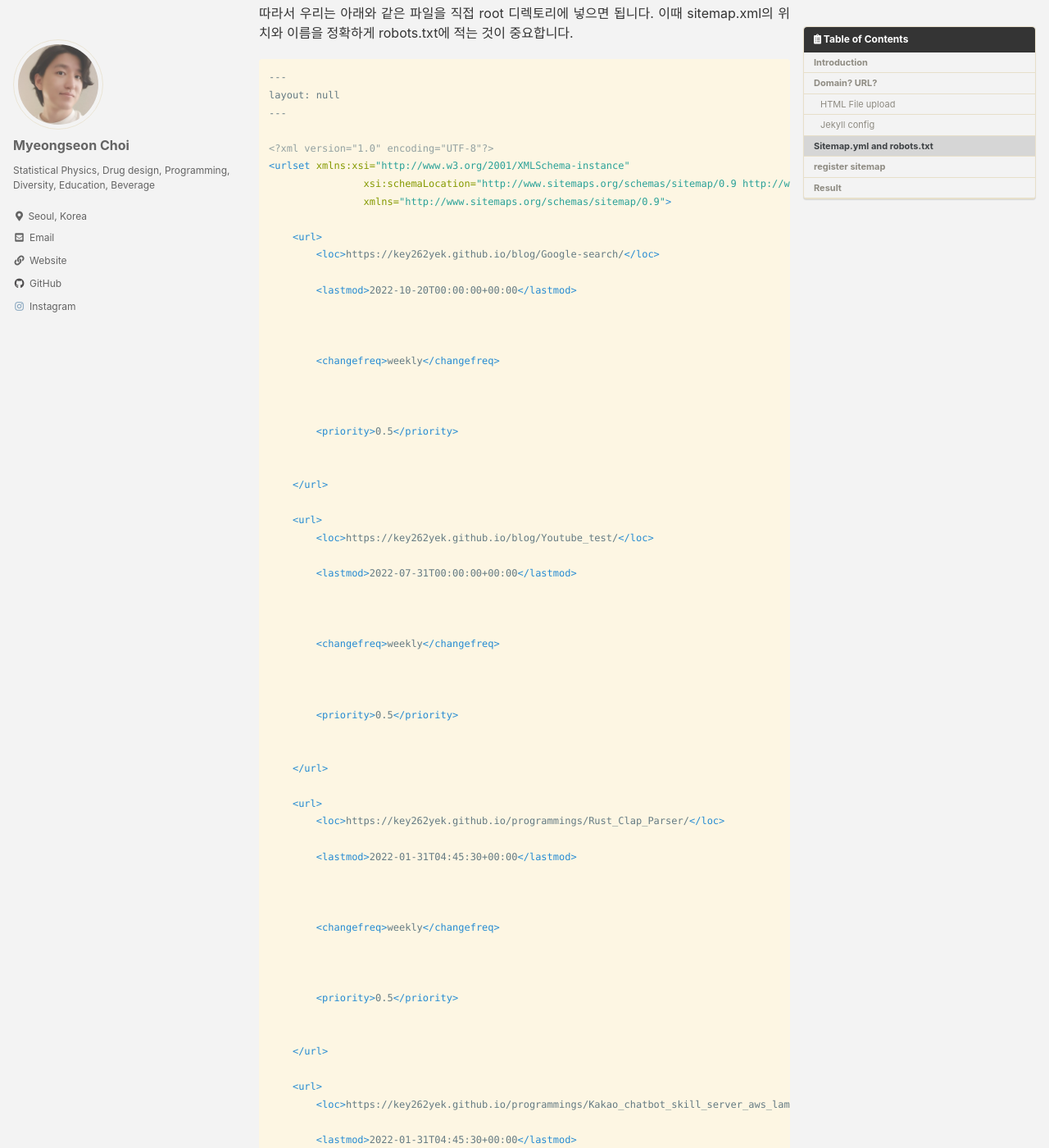
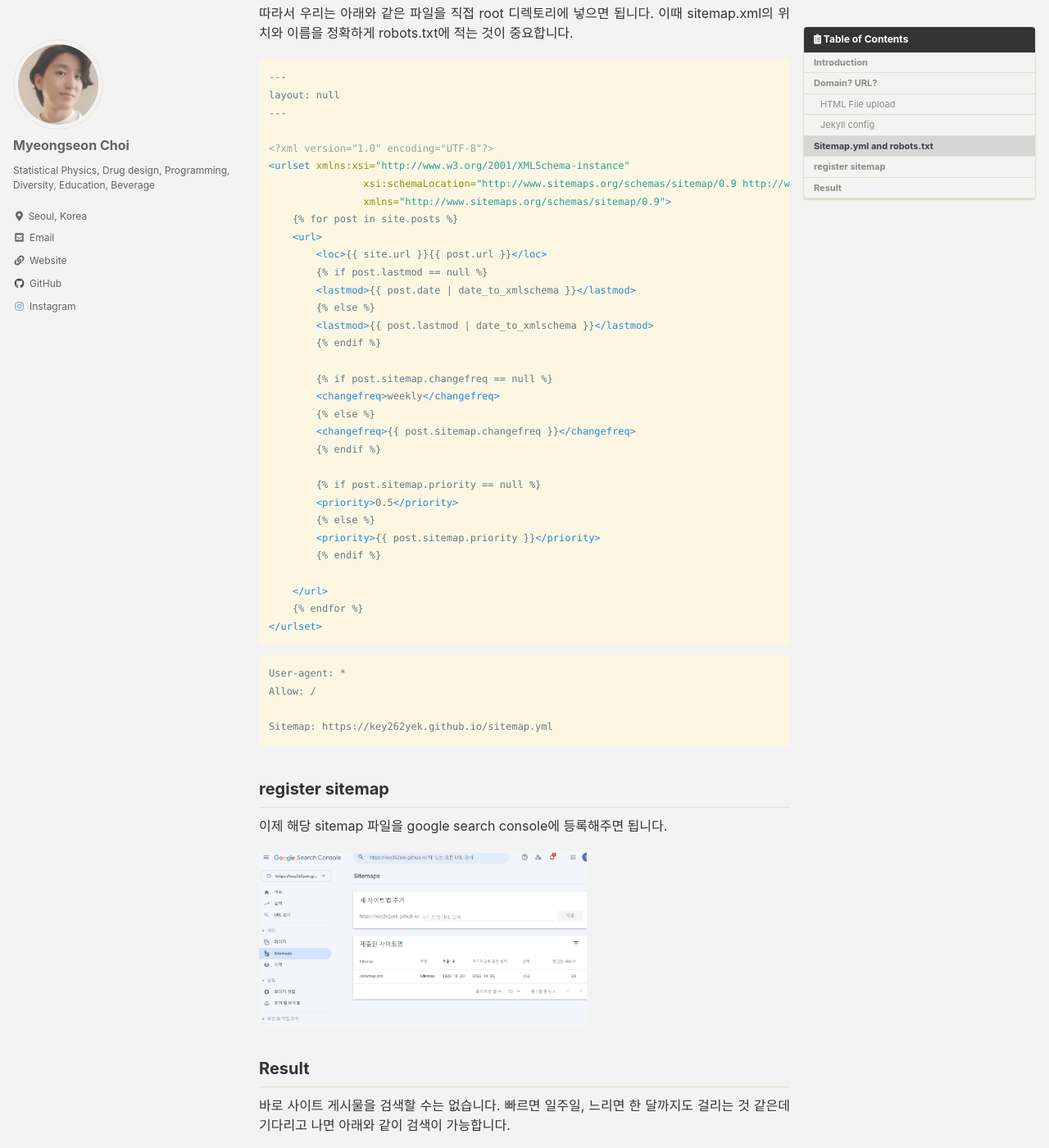
Before and after one commit to key262yek/key262yek.github.io, a Jekyll site: the page built from _posts/2022-10-20-Google-search.md, in a window 1280 px wide and 1400 px high, scrolled down 1720 px. Shown: the whole window at 82% size. Built offline with Jekyll 4.4.1, drawn with Linux system fonts in a browser that asks for light colours; cached includes are drawn as plain includes; nearby versions of some CDN libraries; some of the changed text lies outside the part shown.

Commit message:
change xml code block

````diff
--- a/_posts/2022-10-20-Google-search.md
+++ b/_posts/2022-10-20-Google-search.md
@@ -62,39 +62,39 @@ plugins:
 
 따라서 우리는 아래와 같은 파일을 직접 root 디렉토리에 넣으면 됩니다.
 이때 sitemap.xml의 위치와 이름을 정확하게 robots.txt에 적는 것이 중요합니다.
-```html
----
-layout: null
----
+```xml
+{% raw %}---{% endraw %}
+{% raw %}layout: null{% endraw %}
+{% raw %}---{% endraw %}
 
-<?xml version="1.0" encoding="UTF-8"?>
-<urlset xmlns:xsi="http://www.w3.org/2001/XMLSchema-instance"
+{% raw %}<?xml version="1.0" encoding="UTF-8"?>{% endraw %}
+{% raw %}<urlset xmlns:xsi="http://www.w3.org/2001/XMLSchema-instance"
                 xsi:schemaLocation="http://www.sitemaps.org/schemas/sitemap/0.9 http://www.sitemaps.org/schemas/sitemap/0.9/sitemap.xsd"
-                xmlns="http://www.sitemaps.org/schemas/sitemap/0.9">
-    {% for post in site.posts %}
-    <url>
-        <loc>{{ site.url }}{{ post.url }}</loc>
-        {% if post.lastmod == null %}
-        <lastmod>{{ post.date | date_to_xmlschema }}</lastmod>
-        {% else %}
-        <lastmod>{{ post.lastmod | date_to_xmlschema }}</lastmod>
-        {% endif %}
+                xmlns="http://www.sitemaps.org/schemas/sitemap/0.9">{% endraw %}
+{% raw %}    {% for post in site.posts %}{% endraw %}
+{% raw %}    <url>{% endraw %}
+{% raw %}        <loc>{{ site.url }}{{ post.url }}</loc>{% endraw %}
+{% raw %}        {% if post.lastmod == null %}{% endraw %}
+{% raw %}        <lastmod>{{ post.date | date_to_xmlschema }}</lastmod>{% endraw %}
+{% raw %}        {% else %}{% endraw %}
+{% raw %}        <lastmod>{{ post.lastmod | date_to_xmlschema }}</lastmod>{% endraw %}
+{% raw %}        {% endif %}{% endraw %}
 
-        {% if post.sitemap.changefreq == null %}
-        <changefreq>weekly</changefreq>
-        {% else %}
-        <changefreq>{{ post.sitemap.changefreq }}</changefreq>
-        {% endif %}
+{% raw %}        {% if post.sitemap.changefreq == null %}{% endraw %}
+{% raw %}        <changefreq>weekly</changefreq>{% endraw %}
+{% raw %}        {% else %}{% endraw %}
+{% raw %}        <changefreq>{{ post.sitemap.changefreq }}</changefreq>{% endraw %}
+{% raw %}        {% endif %}{% endraw %}
 
-        {% if post.sitemap.priority == null %}
-        <priority>0.5</priority>
-        {% else %}
-        <priority>{{ post.sitemap.priority }}</priority>
-        {% endif %}
+{% raw %}        {% if post.sitemap.priority == null %}{% endraw %}
+{% raw %}        <priority>0.5</priority>{% endraw %}
+{% raw %}        {% else %}{% endraw %}
+{% raw %}        <priority>{{ post.sitemap.priority }}</priority>{% endraw %}
+{% raw %}        {% endif %}{% endraw %}
 
-    </url>
-    {% endfor %}
-</urlset>
+{% raw %}    </url>{% endraw %}
+{% raw %}    {% endfor %}{% endraw %}
+{% raw %}</urlset>{% endraw %}
 ```
 
 ```
````
